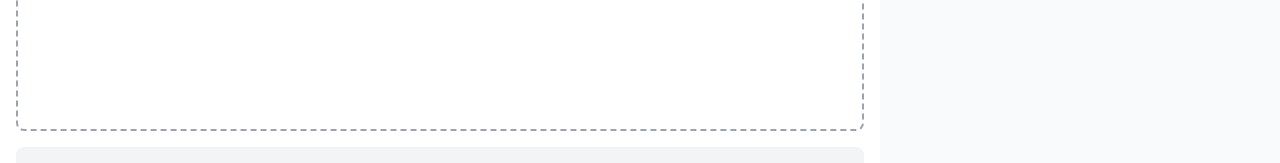
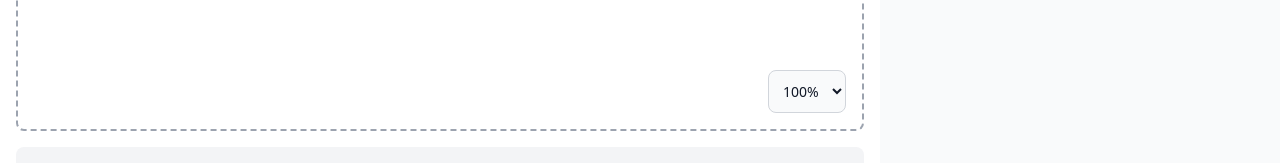
Before and after one commit to 21strive/the-elevation-sheet, a Vue app: page / in a window 1280 px wide. Shown: the part 577-740 px from the top of the page. Built offline with nearby package versions, Linux system fonts and the light colour scheme.

Commit message:
add scale feature

```diff
--- a/src/App.vue
+++ b/src/App.vue
@@ -64,6 +64,14 @@ const filteredSourceItems = computed(() => {
     String(item.name.description).toLowerCase().includes(searchQuery.value.toLowerCase()),
   )
 })
+
+// Add this near your other refs
+const scale = ref(100) // Default scale is 100%
+
+// Method to handle scale change
+const handleScaleChange = (value) => {
+  scale.value = parseInt(value)
+}
 </script>
 
 <template>
@@ -72,7 +80,7 @@ const filteredSourceItems = computed(() => {
     data-drawer-toggle="logo-sidebar"
     aria-controls="logo-sidebar"
     type="button"
-    class="inline-flex items-center p-2 mt-2 ms-3 text-sm text-gray-500 rounded-lg sm:hidden hover:bg-gray-100 focus:outline-none focus:ring-2 focus:ring-gray-200 dark:text-gray-400 dark:hover:bg-gray-700 dark:focus:ring-gray-600"
+    class="inline-flex items-center p-2 mt-2 ms-3 text-sm text-gray-500 rounded-lg sm:hidden hover:bg-gray-100 focus:outline-none focus:ring-2 focus:ring-gray-200"
   >
     <span class="sr-only">Open sidebar</span>
     <svg
@@ -95,20 +103,20 @@ const filteredSourceItems = computed(() => {
     class="fixed top-0 right-0 z-10 w-[400px] h-screen transition-transform translate-x-full sm:translate-x-0"
     aria-label="Sidebar"
   >
-    <div class="h-full px-3 py-4 overflow-y-auto bg-gray-50 dark:bg-gray-800">
+    <div class="h-full px-3 py-4 overflow-y-auto bg-gray-50">
       <form @submit.prevent class="flex items-center max-w-sm mx-auto">
         <label for="simple-search" class="sr-only">Search</label>
         <input
           type="text"
           id="simple-search"
           v-model="searchQuery"
-          class="bg-gray-50 border border-gray-300 text-gray-900 text-sm rounded-lg focus:ring-blue-500 focus:border-blue-500 block w-full p-2.5 dark:bg-gray-700 dark:border-gray-600 dark:placeholder-gray-400 dark:text-white dark:focus:ring-blue-500 dark:focus:border-blue-500"
+          class="bg-gray-50 border border-gray-300 text-gray-900 text-sm rounded-lg focus:ring-blue-500 focus:border-blue-500 block w-full p-2.5"
           placeholder="Cari nama item..."
           required
         />
         <button
           type="submit"
-          class="p-2.5 ms-2 text-sm font-medium text-white bg-blue-700 rounded-lg border border-blue-700 hover:bg-blue-800 focus:ring-4 focus:outline-none focus:ring-blue-300 dark:bg-blue-600 dark:hover:bg-blue-700 dark:focus:ring-blue-800"
+          class="p-2.5 ms-2 text-sm font-medium text-white bg-blue-700 rounded-lg border border-blue-700 hover:bg-blue-800 focus:ring-4 focus:outline-none focus:ring-blue-300"
         >
           <svg
             class="w-4 h-4"
@@ -172,7 +180,12 @@ const filteredSourceItems = computed(() => {
       <draggable
         v-model="targetItemsStore.items"
         group="items"
-        class="flex flex-row items-center justify-center h-full w-full overflow-x-auto"
+        class="flex flex-row items-center h-full w-full overflow-x-auto origin-center"
+        :style="{
+          'justify-content': 'safe center',
+          transform: `scale(${scale / 100})`,
+          'transform-origin': 'center',
+        }"
       >
         <template #item="{ element, index }">
           <div :key="index" class="flex-shrink-0">
@@ -244,6 +257,18 @@ const filteredSourceItems = computed(() => {
       >
         <AppRuler measurementType="width" :value="targetItemsStore.width" />
       </div>
+
+      <div class="absolute bottom-4 right-4 max-w-xs mx-auto">
+        <select
+          v-model="scale"
+          @change="handleScaleChange($event.target.value)"
+          class="bg-gray-50 border border-gray-300 text-gray-900 text-sm rounded-lg focus:ring-blue-500 focus:border-blue-500 block w-full p-2.5"
+        >
+          <option v-for="option in [50, 75, 100, 125, 150]" :key="option" :value="option">
+            {{ option }}%
+          </option>
+        </select>
+      </div>
     </div>
 
     <div
```
